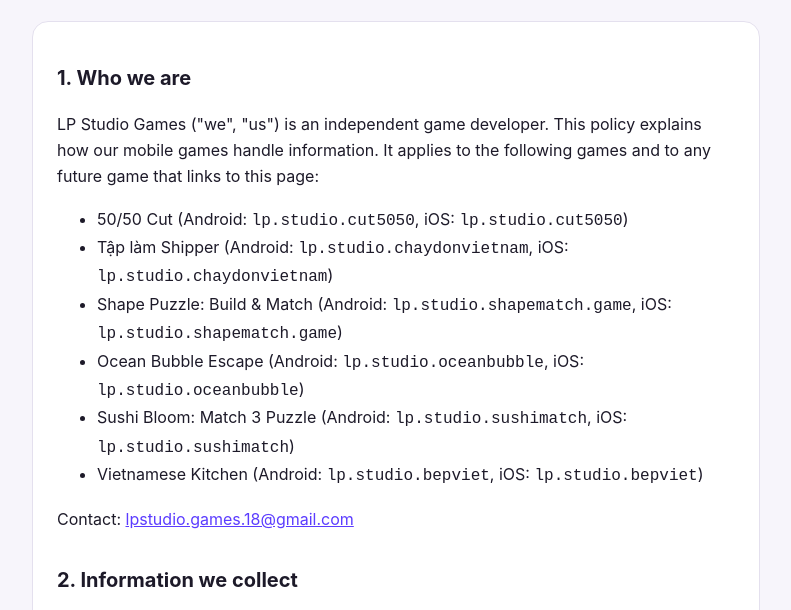
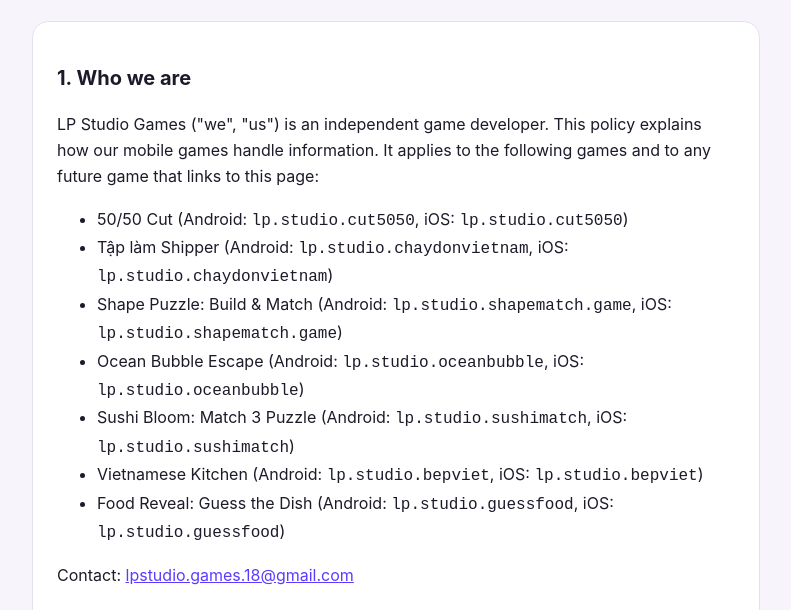
Before and after one commit to lpstudiogames18/lpstudiogames18.github.io, a plain HTML site: page index.html in a window 1280 px wide. Shown: the part 166-776 px from the top of the page, without its empty margins (244-1035 px from the left). Drawn offline with Linux system fonts and the light colour scheme.

Commit message:
Privacy policy: add Food Reveal: Guess the Dish

```diff
--- a/index.html
+++ b/index.html
@@ -59,6 +59,7 @@
       <li>Ocean Bubble Escape (Android: <code>lp.studio.oceanbubble</code>, iOS: <code>lp.studio.oceanbubble</code>)</li>
       <li>Sushi Bloom: Match 3 Puzzle (Android: <code>lp.studio.sushimatch</code>, iOS: <code>lp.studio.sushimatch</code>)</li>
       <li>Vietnamese Kitchen (Android: <code>lp.studio.bepviet</code>, iOS: <code>lp.studio.bepviet</code>)</li>
+      <li>Food Reveal: Guess the Dish (Android: <code>lp.studio.guessfood</code>, iOS: <code>lp.studio.guessfood</code>)</li>
     </ul>
     <p>Contact: <a href="mailto:lpstudio.games.18@gmail.com">lpstudio.games.18@gmail.com</a></p>
 
@@ -119,6 +120,7 @@
       <li>Ocean Bubble Escape (Android: <code>lp.studio.oceanbubble</code>, iOS: <code>lp.studio.oceanbubble</code>)</li>
       <li>Sushi Bloom: Match 3 Puzzle (Android: <code>lp.studio.sushimatch</code>, iOS: <code>lp.studio.sushimatch</code>)</li>
       <li>Bếp Việt (Android: <code>lp.studio.bepviet</code>, iOS: <code>lp.studio.bepviet</code>)</li>
+      <li>Đoán Món Ăn: Lật Ô Bí Ẩn (Android: <code>lp.studio.guessfood</code>, iOS: <code>lp.studio.guessfood</code>)</li>
     </ul>
     <p>Liên hệ: <a href="mailto:lpstudio.games.18@gmail.com">lpstudio.games.18@gmail.com</a></p>
 
```
